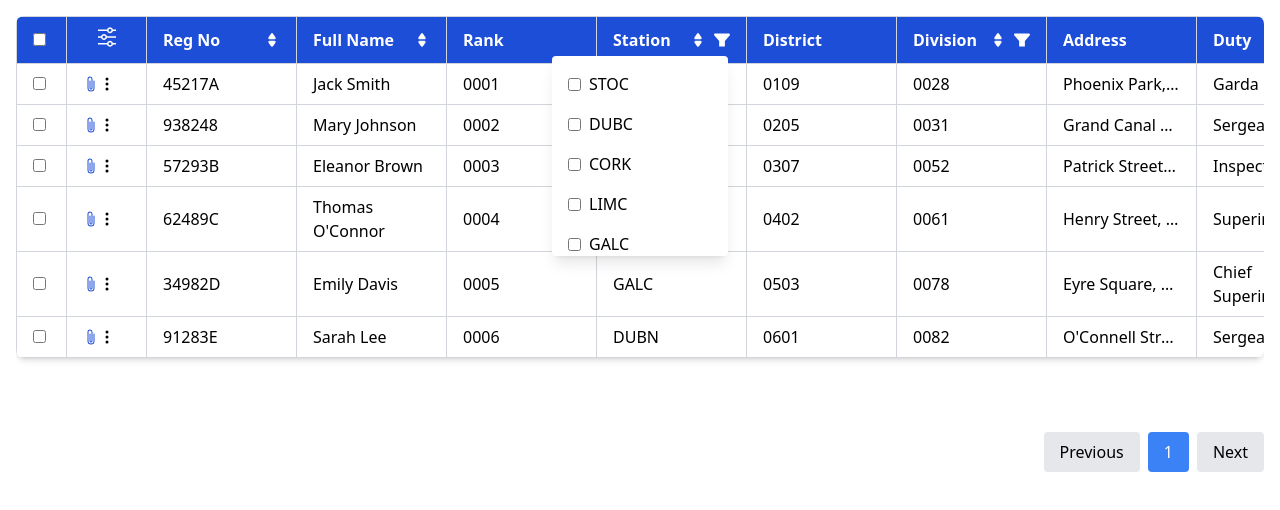
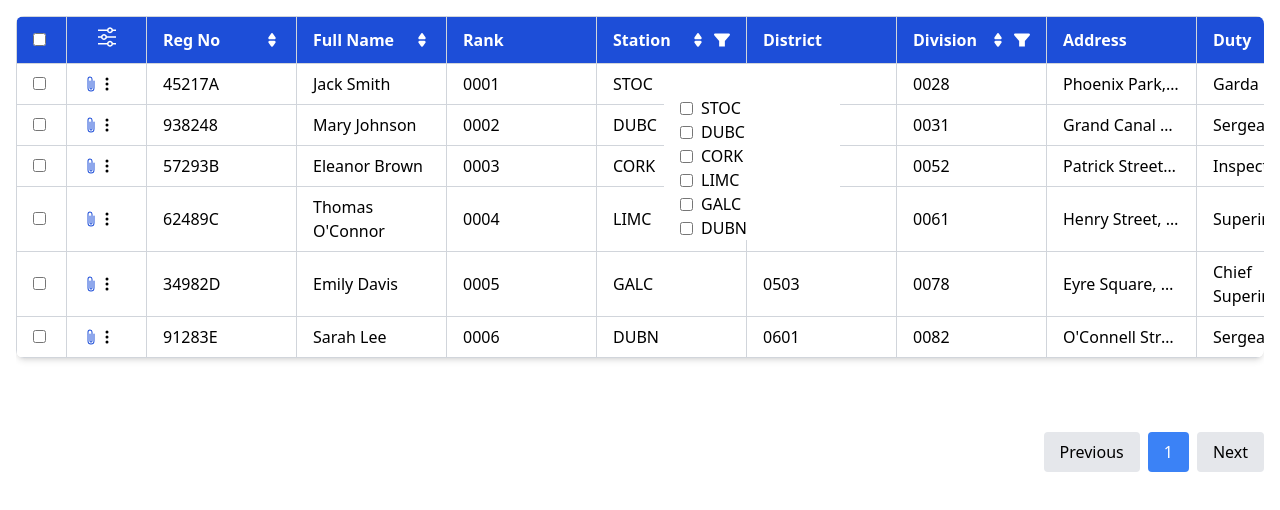
Before and after one commit to rahmatshah1310/react-workspace, a React (Vite) app: page / in a window 1280 px wide. Both pictures are taken after a click on the button 722 px from the left and 40 px from the top of the page. Shown: the top 510 px of the page. Built offline with nearby package versions, Linux system fonts and the light colour scheme.

Commit message:
features/add filter to sortedicon

```diff
--- a/src/components/modal/SortedModal.jsx
+++ b/src/components/modal/SortedModal.jsx
@@ -4,69 +4,55 @@ import React, { useState } from "react";
 
 const SortedModal = ({
   showModal,
+  modalData,
+  applyFilter,
   closeModal,
-  handleSort,
-  modalData,
-  data,
-  setSortedData,
+  clearFilter,
 }) => {
-  const [selectedItems, setSelectedItems] = useState([]);
+  const [selectedValues, setSelectedValues] = useState([]);
 
-  const handleCheckboxChange = (value) => {
-    setSelectedItems(
-      (prevSelected) =>
-        prevSelected.includes(value)
-          ? prevSelected.filter((item) => item !== value) // Deselect
-          : [...prevSelected, value] // Select
+  const handleSelection = (value) => {
+    setSelectedValues(
+      (prev) =>
+        prev.includes(value)
+          ? prev.filter((item) => item !== value) // Deselect value
+          : [...prev, value] // Select value
     );
   };
 
-  const filterDataBySelected = () => {
-    const filteredData = data.filter(
-      (row) => selectedItems.some((item) => row[columnName] === item) // Filter rows based on selected items
-    );
-    setSortedData(filteredData);
-  };
-
-  const handleSortClick = (columnName) => {
-    handleSort(columnName);
-    filterDataBySelected();
-    setShowModal(false);
-  };
-
   return (
-    <div>
-      {showModal && (
-        <div className='fixed inset-0'>
-          <div className='bg-white p-2 rounded shadow-lg w-44 max-h-[200px] overflow-y-auto mx-auto mt-14 align-center'>
-            <ul>
+    showModal && (
+      <div className='inset-0 absolute  flex justify-center'>
+        <div className='bg-white p-4 rounded mt-16 ml-56 w-44 h-44 overflow-y-auto'>
+          <ul className='max-h-64 overflow-y-auto mt-4'>
             {modalData.map((value, index) => (
               <li
                 key={index}
-                  className='cursor-pointer hover:bg-gray-200 p-2 flex items-center'
-                  onClick={() => handleSortClick(value)}>
+                className='flex items-center space-x-2'>
                 <input
                   type='checkbox'
-                    className='mr-2'
-                    checked={selectedItems.includes(value)} // Show checkbox as checked if selected
-                    onChange={() => handleCheckboxChange(value)}
+                  checked={selectedValues.includes(value)}
+                  onChange={() => handleSelection(value)}
                 />
-                  {value}
+                <span>{value}</span>
               </li>
             ))}
           </ul>
-            <div className='flex justify-between'>
-              <button onClick={closeModal}>RESET</button>
+          <div className='flex justify-end space-x-4 mt-4'>
             <button
-                onClick={closeModal}
-                className='bg-blue-700 text-white p-2 rounded'>
+              onClick={() => clearFilter()}
+              className='px-4 py-2 bg-gray-200 rounded'>
+              Reset
+            </button>
+            <button
+              onClick={() => applyFilter(selectedValues)}
+              className='px-4 py-2 bg-blue-500 text-white rounded'>
               OK
             </button>
           </div>
         </div>
       </div>
-      )}
-    </div>
+    )
   );
 };
 
--- a/src/components/table/PaginatedTable.jsx
+++ b/src/components/table/PaginatedTable.jsx
@@ -21,7 +21,6 @@ const PaginatedTable = () => {
   const [sortedColumn, setSortedColumn] = useState(null);
   const [sortedData, setSortedData] = useState(data);
   const [modalData, setModalData] = useState([]);
-  const [sortOrder, setSortOrder] = useState("asc");
   const [showFilterModal, setShowFilterModal] = useState(false);
   const [showSortedModal, setShowSortedModal] = useState(false);
   const rowsPerPage = 10;
@@ -66,6 +65,30 @@ const PaginatedTable = () => {
     setShowSortedModal(false);
   };
 
+  // <-------------------- OPEN AND CLOSE MODALS LOGIC -------------------------->
+
+  const openFilterModal = (columnName) => {
+    const uniqueValues = [...new Set(data.map((item) => item[columnName]))];
+    setModalData(uniqueValues); // Populate modal with unique values for the column
+    setSortedColumn(columnName); // Set the column being filtered
+    setShowSortedModal(true); // Open the modal
+  };
+
+  const applyFilter = (selectedValues) => {
+    if (sortedColumn) {
+      const filteredData = data.filter((row) =>
+        selectedValues.includes(row[sortedColumn])
+      );
+      setSortedData(filteredData);
+    }
+    closeModal();
+  };
+
+  const clearFilter = () => {
+    setSortedData(data);
+    setSortedColumn(null);
+  };
+
   // <-------------------- ADD AND DELETE COLUMN ON CHECKBOX -------------------------->
   const handleColumnToggle = (columnName, checked) => {
     if (checked) {
@@ -73,30 +96,6 @@ const PaginatedTable = () => {
     } else {
       setColumns((prev) => prev.filter((col) => col !== columnName));
     }
-  };
-
-  // <--------------------- Function to handle sorting by column ---------------------------->
-  const handleSort = (columnName) => {
-    const sortedArray = [...data].sort((a, b) => {
-      const valA = a[columnName]?.toLowerCase() || ""; // Default to empty string if value is undefined
-      const valB = b[columnName]?.toLowerCase() || "";
-
-      return sortOrder === "asc"
-        ? valA.localeCompare(valB)
-        : valB.localeCompare(valA);
-    });
-
-    // Keep the previously selected rows
-    const filteredSortedData = sortedArray.filter((row) =>
-      selectedRows.includes(row.id)
-    );
-
-    setSortedData(
-      filteredSortedData.length > 0 ? filteredSortedData : sortedArray
-    );
-    setSortedColumn(columnName);
-    setSortOrder(sortOrder === "asc" ? "desc" : "asc");
-    setShowSortedModal(false); // Close the modal after sorting
   };
 
   // <-------------------------- FUNCTION FOR DRAG AND DROP --------------------------->
@@ -177,8 +176,8 @@ const PaginatedTable = () => {
                         )}
                         {(col === "Station" || col === "Division") && (
                           <button
-                            onClick={() => openSortModal(col)}
-                            className='ml-2'>
+                            onClick={() => openFilterModal(col)}
+                            className='ml-2 relative'>
                             <SortedSvg className='w-4 h-4' />
                           </button>
                         )}
@@ -188,6 +187,7 @@ const PaginatedTable = () => {
                 ))}
               </tr>
             </thead>
+
             <tbody>
               {currentRows.map((row) => (
                 <tr
@@ -269,9 +269,9 @@ const PaginatedTable = () => {
       {/* <--------------------------- SORTED MODAL ------------------------> */}
       <SortedModal
         showModal={showSortedModal}
-        sortedColumn={sortedColumn}
         modalData={modalData}
-        handleSort={handleSort}
+        applyFilter={applyFilter}
+        clearFilter={clearFilter}
         closeModal={closeModal}
       />
     </section>
```
Lines whose indentation alone changed are shown as unchanged.
